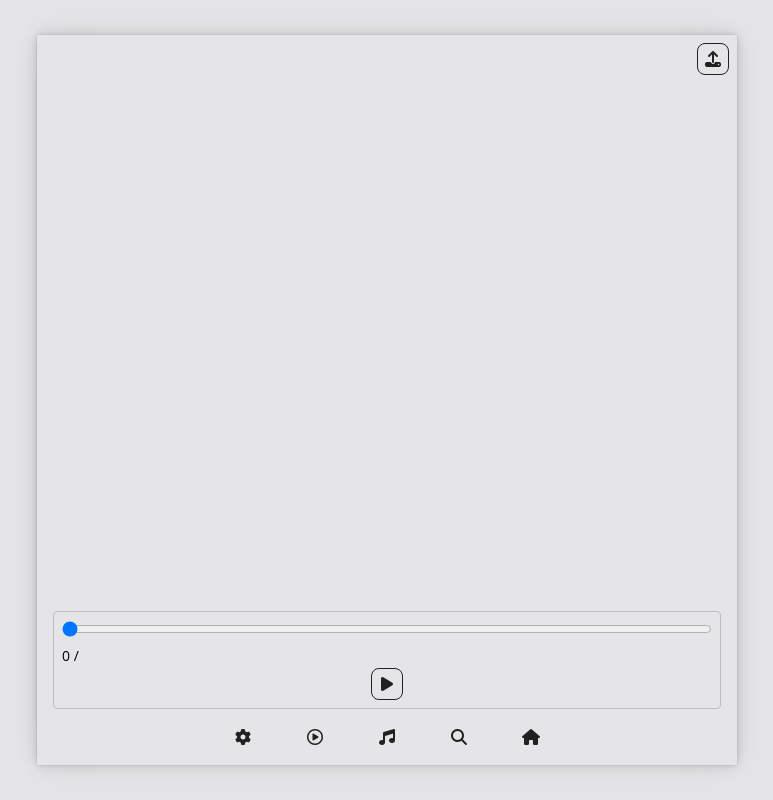
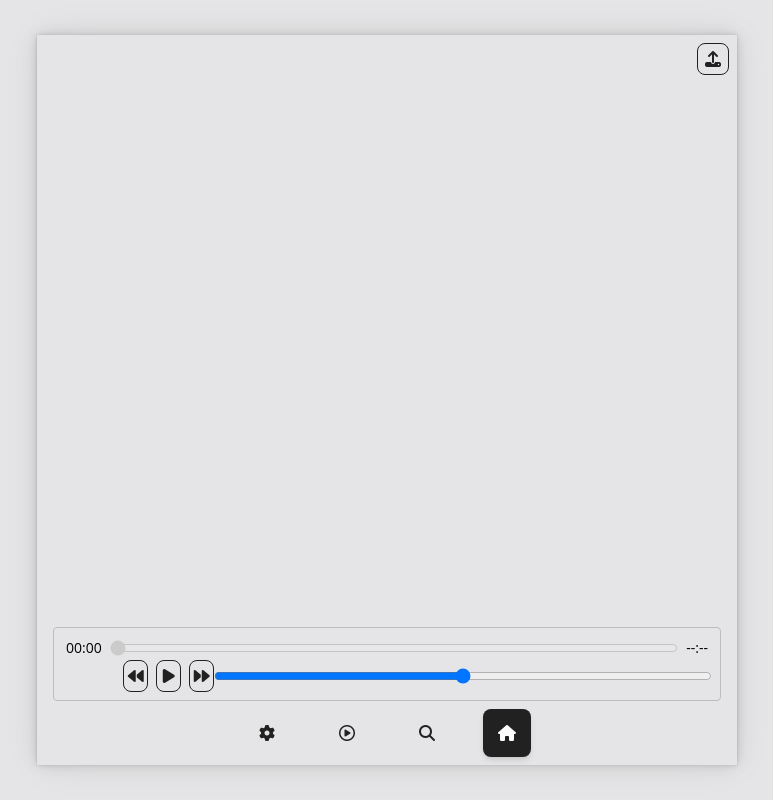
Before and after one commit to tsepo4kin/react-player, a React (Vite) app: page / in a window 1280 px wide. Shown: the whole page, without its empty margins (253-1026 px from the left). Built offline with nearby package versions, Linux system fonts and the light colour scheme.

Commit message:
feat: volume range

```diff
--- a/src/pages/Home.tsx
+++ b/src/pages/Home.tsx
@@ -2,17 +2,22 @@ import { useDispatch, useSelector } from 'react-redux';
 import AudioItem from '../ui/widgets/audioItem/audioItem';
 import { SET_CURRENT_TRACK } from '../redux';
 import { arrayBufferToBlob } from '../utils/indexedDb';
+import { useState } from 'react';
 
 const Home = () => {
 	const songs = useSelector((state: any) => state.songs);
+	const [audioIdx, setAudioIdx] = useState<number | null>(null);
 	const dispatch = useDispatch();
 
-	const onSelectCurrentTrack = (track: any) => {
-		const currentTrack: any = {};
-		const blob = arrayBufferToBlob(track.file, 'audio/mp3')
-		currentTrack.file = blob;
-		currentTrack.name = track.name;
-		dispatch(SET_CURRENT_TRACK(currentTrack));
+	const onSelectCurrentTrack = (track: any, idx: number) => {
+		if (audioIdx === null || idx !== audioIdx) {
+			setAudioIdx(idx);
+			const currentTrack: any = {};
+			const blob = arrayBufferToBlob(track.file, 'audio/mp3');
+			currentTrack.file = blob;
+			currentTrack.name = track.name;
+			dispatch(SET_CURRENT_TRACK(currentTrack));
+		}
 	};
 
 	return (
@@ -20,12 +25,16 @@ const Home = () => {
 			<div className="px-4">
 				{songs.map((song: unknown, idx: number) => (
 					<AudioItem
-						className="py-2"
+						className={
+							idx === audioIdx
+								? 'border border-gray-600 rounded-lg py-2 px-2'
+								: 'py-2 px-2'
+						}
 						song={song}
 						key={idx}
 						idx={idx}
 						canDelete={true}
-						onClick={() => onSelectCurrentTrack(songs[idx])}
+						onClick={() => onSelectCurrentTrack(songs[idx], idx)}
 					/>
 				))}
 			</div>
--- /dev/null
+++ b/src/ui/components/mySlider/mySlider.tsx
@@ -0,0 +1,15 @@
+const mySlider = ({ disabled, value, onChange, className }) => {
+	return (
+		<input
+			disabled={disabled}
+			className={[className, 'w-full cursor-pointer'].join(' ')}
+			type="range"
+			min={0}
+			max={100}
+			value={value}
+			onChange={onChange}
+		/>
+	);
+};
+
+export default mySlider;
--- a/src/ui/widgets/audioItem/audioItem.tsx
+++ b/src/ui/widgets/audioItem/audioItem.tsx
@@ -1,17 +1,17 @@
-import { FC } from 'react'
-import MyIconBtn from '../../components/myIconBtn/myIconBtn'
-import { useDispatch } from 'react-redux'
-import { ADD_SONGS, DELETE_SONG } from '../../../redux/actions'
-import { getDownloadLink, downloadAudioFromLink } from '../../../api/api'
-import { blobToArrayBuffer } from '../../../utils/indexedDb'
+import { FC } from 'react';
+import MyIconBtn from '../../components/myIconBtn/myIconBtn';
+import { useDispatch } from 'react-redux';
+import { ADD_SONGS, DELETE_SONG } from '../../../redux/actions';
+import { getDownloadLink, downloadAudioFromLink } from '../../../api/api';
+import { blobToArrayBuffer } from '../../../utils/indexedDb';
 
 interface IAudioItem {
-	song: any
-	idx?: number
-	className?: string
-	canDelete?: boolean
-	canDownload?: boolean
-	onClick?: () => void
+	song: any;
+	idx?: number;
+	className?: string;
+	canDelete?: boolean;
+	canDownload?: boolean;
+	onClick?: () => void;
 }
 
 const AudioItem: FC<IAudioItem> = ({
@@ -22,24 +22,24 @@ const AudioItem: FC<IAudioItem> = ({
 	canDownload = false,
 	onClick
 }) => {
-	const dispatch = useDispatch()
+	const dispatch = useDispatch();
 
 	const downloadAndSave = async () => {
-		const ytLink = song.url.replace('/watch?v=', '')
-		const metaData = await getDownloadLink(ytLink)
-		const audioBlob = await downloadAudioFromLink(metaData.url)
+		const ytLink = song.url.replace('/watch?v=', '');
+		const metaData = await getDownloadLink(ytLink);
+		const audioBlob = await downloadAudioFromLink(metaData.url);
 		if (audioBlob) {
 			const file = new File([audioBlob], song.title, {
 				type: 'audio/mp3'
-			})
-			const arrayBuffer = await blobToArrayBuffer(file)
-			const trackInfo = {file: arrayBuffer, name: song.title}
-			dispatch(ADD_SONGS([trackInfo]))
+			});
+			const arrayBuffer = await blobToArrayBuffer(file);
+			const trackInfo = { file: arrayBuffer, name: song.title };
+			dispatch(ADD_SONGS([trackInfo]));
 		}
-	}
+	};
 
 	return (
-		<div className={`flex ${className}`} onClick={onClick}>
+		<div className={`flex items-center ${className}`} onClick={onClick}>
 			<img
 				className="rounded h-12 w-12 mr-2"
 				src={
@@ -58,8 +58,8 @@ const AudioItem: FC<IAudioItem> = ({
 						size="sm"
 						variant="outlined"
 						onClick={e => {
-							e.stopPropagation()
-							dispatch(DELETE_SONG(idx))
+							e.stopPropagation();
+							dispatch(DELETE_SONG(idx));
 						}}
 					>
 						<i className="fa-solid fa-trash-can"></i>
@@ -73,8 +73,8 @@ const AudioItem: FC<IAudioItem> = ({
 						size="sm"
 						variant="outlined"
 						onClick={e => {
-							e.stopPropagation()
-							downloadAndSave()
+							e.stopPropagation();
+							downloadAndSave();
 						}}
 					>
 						<i className="fa-solid fa-add"></i>
@@ -82,7 +82,7 @@ const AudioItem: FC<IAudioItem> = ({
 				</div>
 			)}
 		</div>
-	)
-}
+	);
+};
 
-export default AudioItem
+export default AudioItem;
--- a/src/ui/widgets/footer/footer.tsx
+++ b/src/ui/widgets/footer/footer.tsx
@@ -1,18 +1,18 @@
 import { FC } from 'react';
 import MyIconBtn from '../../components/myIconBtn/myIconBtn';
 import Player from '../player/player';
-import { useNavigate } from 'react-router-dom';
+import { useLocation, useNavigate } from 'react-router-dom';
 
 const footerMenu = [
 	{ icon: 'fa-solid fa-gear', href: '/settings' },
 	{ icon: 'fa-regular fa-circle-play', href: '/player' },
-	{ icon: 'fa-solid fa-music', href: '/library' },
 	{ icon: 'fa-solid fa-magnifying-glass', href: '/search' },
 	{ icon: 'fa-solid fa-house', href: '/' }
 ];
 
 const Footer: FC = () => {
 	const navigate = useNavigate();
+	let location = useLocation();
 
 	return (
 		<footer className="w-full mb-auto py-2 px-4">
@@ -22,9 +22,9 @@ const Footer: FC = () => {
 					<MyIconBtn
 						onClick={() => navigate(menuItem.href)}
 						key={idx}
-						variant="text"
+						variant={location.pathname === menuItem.href ? 'filled' :'text'}
 						className="mx-4"
-						size="md"
+						size="lg"
 					>
 						<i className={menuItem.icon}></i>
 					</MyIconBtn>
--- a/src/ui/widgets/player/player.tsx
+++ b/src/ui/widgets/player/player.tsx
@@ -2,12 +2,14 @@ import { FC, useEffect, useRef, useState } from 'react';
 import MyIconBtn from '../../components/myIconBtn/myIconBtn';
 import AudioItem from '../audioItem/audioItem';
 import { useSelector } from 'react-redux';
-
+import MySlider from '../../components/mySlider/mySlider';
+import Timeline from './timeline';
 
 const Player: FC = () => {
 	const currentTrack = useSelector((state: any) => state.playData?.track);
 	const [isPlayed, setIsPlayed] = useState(false);
-	const [range, setRange] = useState(0);
+	const [audioRange, setAudioRange] = useState(0);
+	const [volumeRange, setVolumeRange] = useState(0.5);
 
 	const audioRef = useRef<HTMLAudioElement | null>(new Audio());
 
@@ -21,13 +23,13 @@ const Player: FC = () => {
 				setIsPlayed(true);
 			}
 		} catch (e) {
-			console.log(e)
+			console.log(e);
 		}
 	};
 
 	useEffect(() => {
 		if (audioRef.current!.src) {
-			URL.revokeObjectURL(audioRef.current!.src)
+			URL.revokeObjectURL(audioRef.current!.src);
 		}
 		if (currentTrack?.file) {
 			audioRef.current!.src = URL.createObjectURL(currentTrack?.file);
@@ -38,56 +40,84 @@ const Player: FC = () => {
 		const currentTime =
 			(100 * audioRef.current!.currentTime) / audioRef.current!.duration || 0;
 
-		setRange(Math.round(currentTime));
+		setAudioRange(Math.round(currentTime));
 	};
 
 	const rewind = (timeString: string) => {
-		setRange(parseFloat(timeString));
+		setAudioRange(parseFloat(timeString));
 		const range = (audioRef.current!.duration / 100) * parseFloat(timeString);
 		if (!isNaN(range)) {
 			audioRef.current!.currentTime = range;
 		}
 	};
 
+	const onVolumeChange = (volumeString: string) => {
+		const volume = parseFloat(volumeString) / 100;
+		setVolumeRange(volume);
+		audioRef.current!.volume = volume;
+	};
+
+	const onNext = () => {
+		console.log('next');
+	};
+
+	const onPrev = () => {
+		console.log('prev');
+	};
+
+	const onSongEnd = () => {
+		setIsPlayed(false);
+	};
+
 	return (
 		<div className="border border-gray-400 rounded py-2 px-2">
 			{Boolean(currentTrack) && <AudioItem song={currentTrack} />}
 
-			<input
-				className="w-full"
-				type="range"
-				min={0}
-				max={100}
-				step={0.01}
-				value={range}
+			<Timeline
+				duration={audioRef.current!.duration}
+				currenttime={audioRef.current!.currentTime}
+				disabled={!currentTrack}
+				value={audioRange}
 				onChange={e => rewind(e.target.value)}
 			/>
 
-			{audioRef.current && (
-				<span>
-					{!isNaN(audioRef.current!.currentTime) &&
-						Math.round(audioRef.current.currentTime)}{' '}
-					/{' '}
-					{!isNaN(audioRef.current!.duration) &&
-						Math.round(audioRef.current!.duration)}
-				</span>
-			)}
+			<div className="flex justify-center">
+				<div className="mr-auto w-20"></div>
 
-			<div className="flex justify-center">
-				<MyIconBtn size="sm" variant="outlined" onClick={playPause}>
+				<MyIconBtn size="sm" variant="outlined" onClick={onPrev}>
+					<i className="fa-solid fa-backward" />
+				</MyIconBtn>
+
+				<MyIconBtn
+					className="mx-2"
+					size="sm"
+					variant="outlined"
+					onClick={playPause}
+				>
 					{isPlayed ? (
 						<i className="fa-solid fa-pause" />
 					) : (
 						<i className="fa-solid fa-play" />
 					)}
 				</MyIconBtn>
+
+				<MyIconBtn size="sm" variant="outlined" onClick={onNext}>
+					<i className="fa-solid fa-forward" />
+				</MyIconBtn>
+
+				<MySlider
+					disabled={false}
+					className="ml-auto w-20 cursor-pointer"
+					value={volumeRange * 100}
+					onChange={e => onVolumeChange(e.target.value)}
+				/>
 			</div>
 
 			<audio
 				hidden
 				controls
 				ref={audioRef}
-				// onEnded={() => onSongEnd()}
+				onEnded={() => onSongEnd()}
 				onTimeUpdate={() => updateTime()}
 			></audio>
 		</div>
--- /dev/null
+++ b/src/ui/widgets/player/timeline.tsx
@@ -0,0 +1,28 @@
+import { FC } from 'react';
+import MySlider from '../../components/mySlider/mySlider';
+import { formatTime } from '../../../utils/indexedDb';
+
+interface ITimlineProps {
+	disabled: boolean;
+	value: number;
+	currenttime: number;
+	duration: number;
+	onChange: (e: any) => void;
+}
+
+const Timeline: FC<ITimlineProps> = props => {
+	return (
+		<div className="w-full flex px-1">
+			<span className="whitespace-nowrap">{formatTime(props.currenttime)}</span>
+			<MySlider
+				className="w-full mx-2"
+				disabled={props.disabled}
+				value={props.value}
+				onChange={props.onChange}
+			/>
+			<span className="whitespace-nowrap">{formatTime(props.duration)}</span>
+		</div>
+	);
+};
+
+export default Timeline;
--- a/src/utils/indexedDb.ts
+++ b/src/utils/indexedDb.ts
@@ -33,3 +33,25 @@ export function blobToArrayBuffer(blob: Blob) {
 export function arrayBufferToBlob(buffer: ArrayBuffer, type: string) {
   return new Blob([buffer], {type: type});
 }
+
+export const formatTime = (ms?: number): string => {
+  if (typeof ms !== 'number' || !Number.isFinite(ms) || ms < 0) {
+    return '--:--'
+  }
+
+  const hours = Math.floor(ms / 60 / 60)
+  const minutes = Math.floor((ms % 3600) / 60)
+  const seconds = Math.floor((ms % 3600) % 60)
+  const time: (number | string)[] = [
+    getNumberWithLeadingZero(minutes),
+    getNumberWithLeadingZero(seconds),
+  ]
+
+  if (hours) {
+    time.unshift(hours)
+  }
+
+  return time.join(':')
+}
+
+const getNumberWithLeadingZero = (n: number) => `${n < 10 ? '0' : ''}${n}`
```
